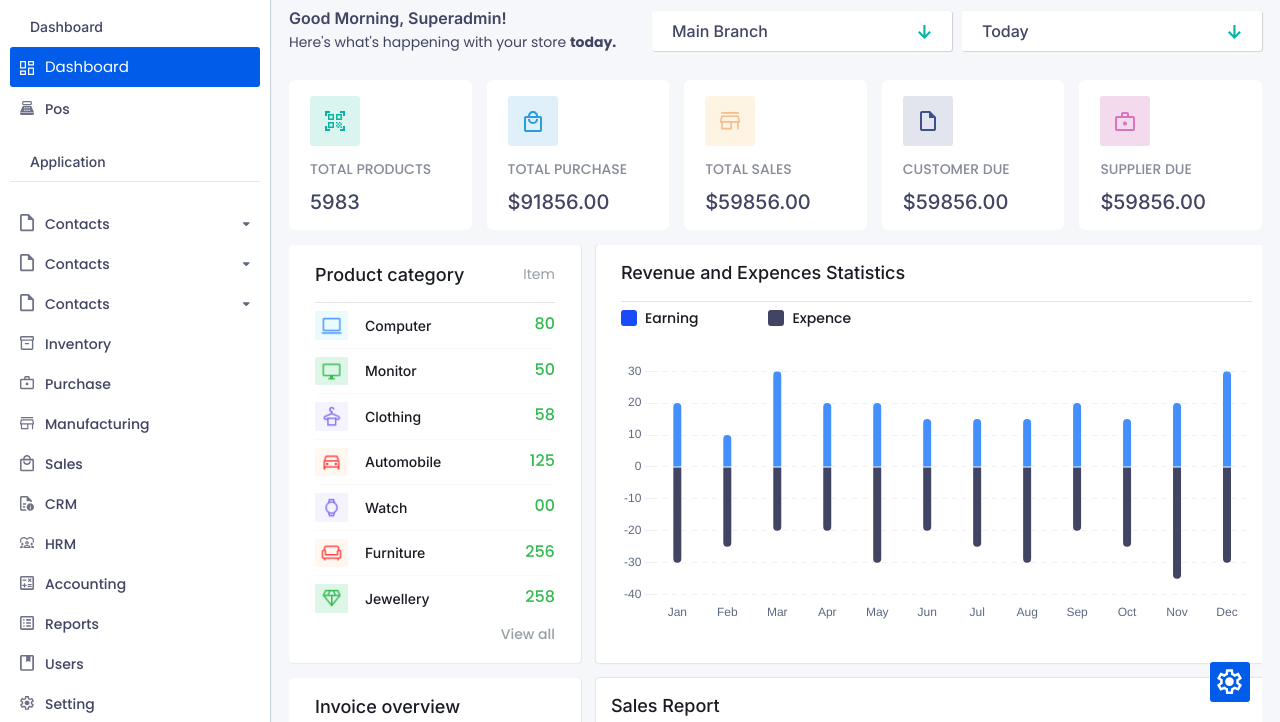
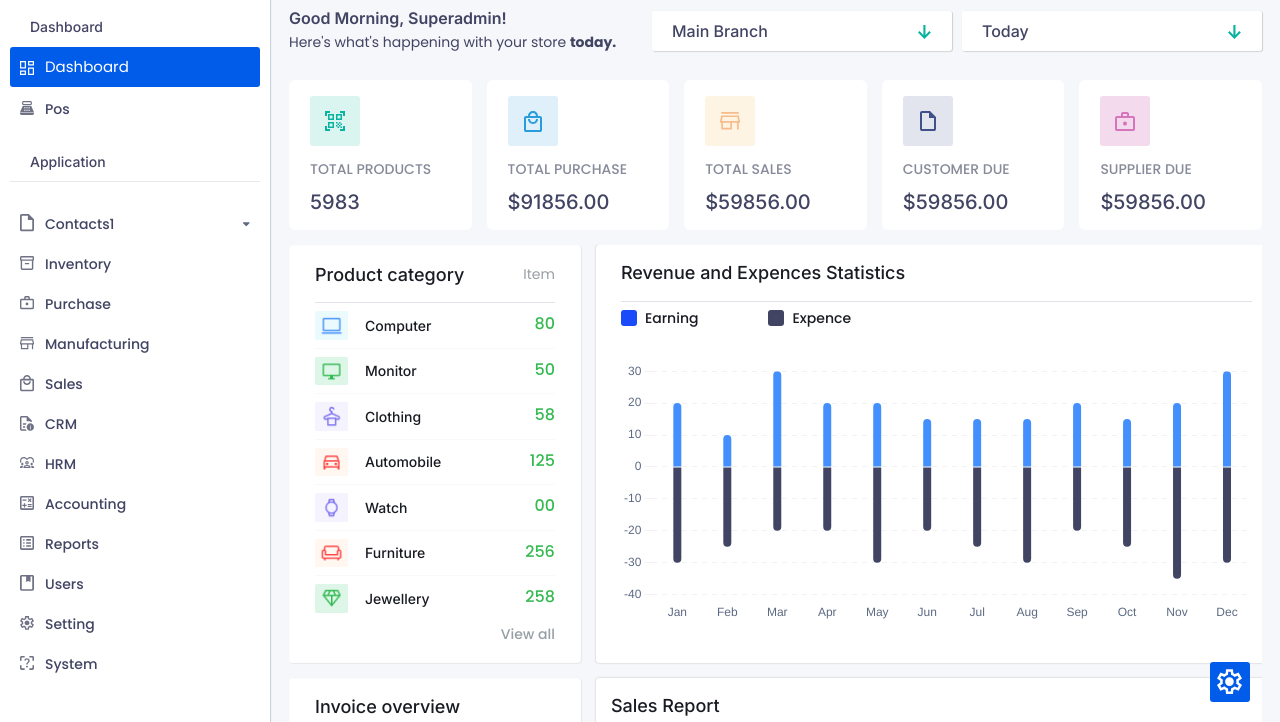
Before and after one commit to badalhalder99/databox, a plain HTML site: page index.html in a window 1280 px wide. Shown: the part 78-800 px from the top of the page. Drawn offline with nearby package versions, Linux system fonts and the light colour scheme.

Commit message:
Update menu item names and comment out unused list items in index.html

```diff
--- a/index.html
+++ b/index.html
@@ -145,7 +145,7 @@
                           </svg>
 
                         </span>
-                        <span class="menu-bar__name">Contacts</span></span> <span class="crancy__toggle"></span></a>
+                        <span class="menu-bar__name">Contacts1</span></span> <span class="crancy__toggle"></span></a>
                     <!-- Dropdown Menu -->
                     <div class="collapse crancy__dropdown" id="menu-item__auth" data-bs-parent="#CrancyMenu">
                       <ul class="menu-bar__one-dropdown">
@@ -156,7 +156,7 @@
                     </div>
                   </li>
 
-                  <li>
+                   <!-- <li>
                     <a href="#" class="collapsed" data-bs-toggle="collapse" data-bs-target="#menu-item__auth2"><span
                         class="menu-bar__text">
                         <span class="dbdash-menu-icon dbdash-svg-icon__v1">
@@ -167,8 +167,8 @@
                           </svg>
 
                         </span>
-                        <span class="menu-bar__name">Contacts</span></span> <span class="crancy__toggle"></span></a>
-                    <!-- Dropdown Menu -->
+                        <span class="menu-bar__name">Contacts2</span></span> <span class="crancy__toggle"></span></a>
+                    Dropdown Menu
                     <div class="collapse crancy__dropdown" id="menu-item__auth2" data-bs-parent="#CrancyMenu">
                       <ul class="menu-bar__one-dropdown">
                         <li><a href="#"><span class="menu-bar__text"><span class="menu-bar__name">Dropdown Item</span></span></a></li>
@@ -176,9 +176,9 @@
                         <li><a href="#"><span class="menu-bar__text"><span class="menu-bar__name">Dropdown Item</span></span></a></li>
                       </ul>
                     </div>
-                  </li>
-
-                  <li>
+                  </li> -->
+
+                  <!-- <li>
                     <a href="#" class="collapsed" data-bs-toggle="collapse" data-bs-target="#menu-item__auth3"><span
                         class="menu-bar__text">
                         <span class="dbdash-menu-icon dbdash-svg-icon__v1">
@@ -189,8 +189,8 @@
                           </svg>
 
                         </span>
-                        <span class="menu-bar__name">Contacts</span></span> <span class="crancy__toggle"></span></a>
-                    <!-- Dropdown Menu -->
+                        <span class="menu-bar__name">Contacts3</span></span> <span class="crancy__toggle"></span></a>
+                    Dropdown Menu
                     <div class="collapse crancy__dropdown" id="menu-item__auth3" data-bs-parent="#CrancyMenu">
                       <ul class="menu-bar__one-dropdown">
                         <li><a href="#"><span class="menu-bar__text"><span class="menu-bar__name">Dropdown Item</span></span></a></li>
@@ -198,7 +198,7 @@
                         <li><a href="#"><span class="menu-bar__text"><span class="menu-bar__name">Dropdown Item</span></span></a></li>
                       </ul>
                     </div>
-                  </li>
+                  </li>-->
 
 									<li><a class="collapsed" href="#"><span class="menu-bar__text">
 										<span class="dbdash-menu-icon dbdash-svg-icon__v1">
```
